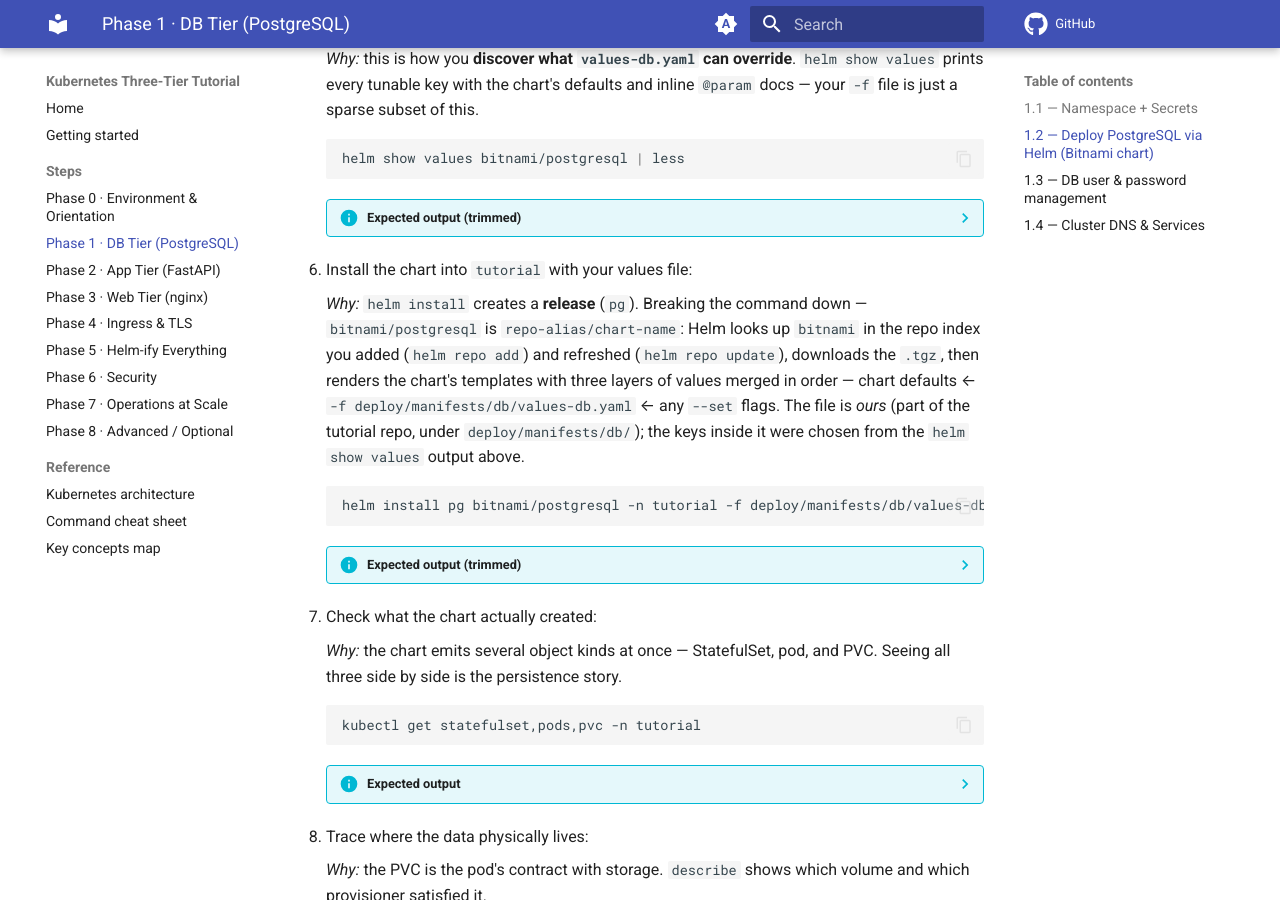
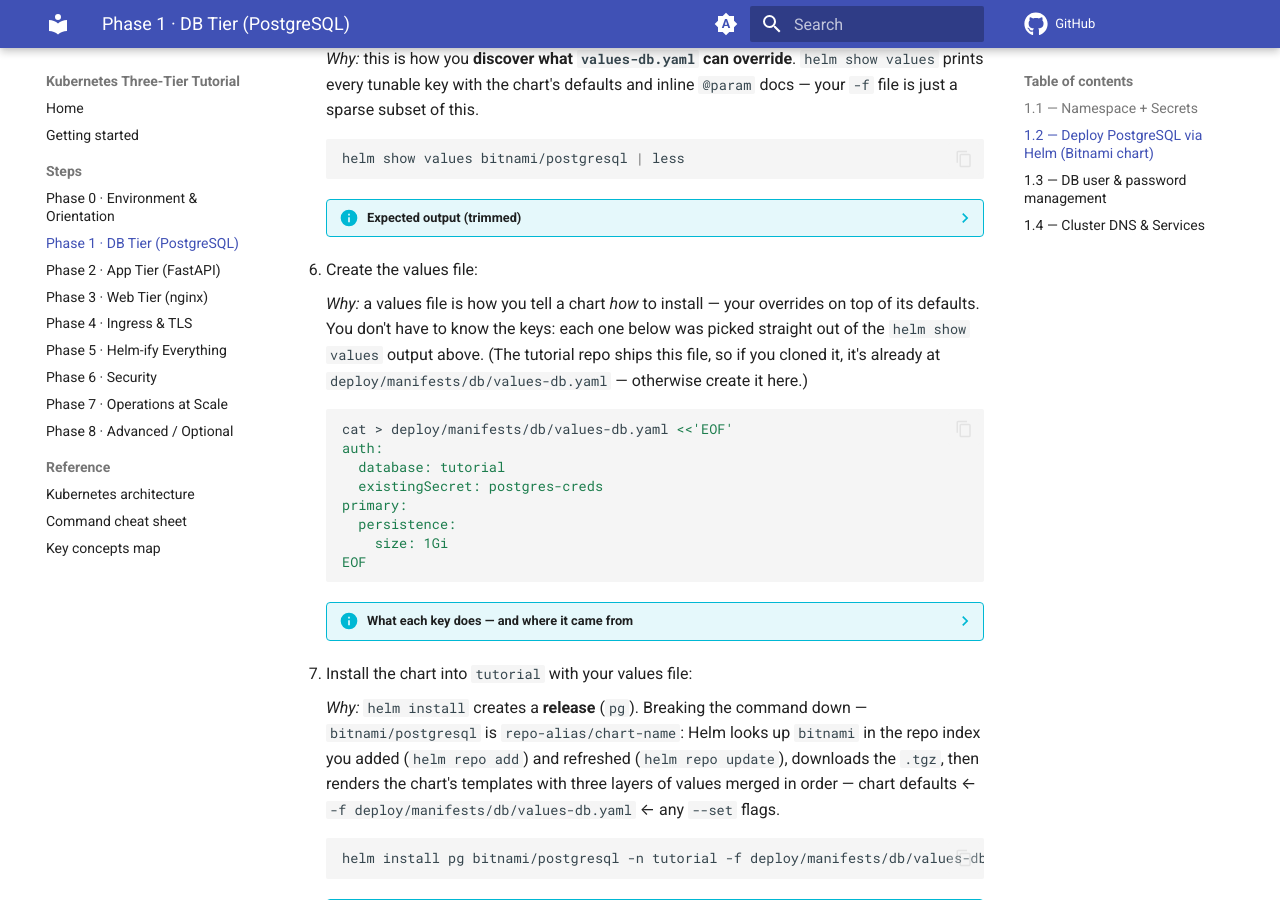
Before and after one commit to francoisharmse/k8s-tutorial, an MkDocs documentation site: the page built from docs/steps/phase-1.md, in a window 1280 px wide and 900 px high, scrolled down 2945 px. Built offline with MkDocs 1.6.1 and Material for MkDocs 9.7.7, drawn with Linux system fonts in a browser that asks for light colours; comment, search, counter and statistics services are not loaded.

Commit message:
Split Phase 1 database setup step 6 into separate values file creation and installation steps with expanded inline documentation on values file purpose and key origins

````diff
--- a/docs/steps/phase-1.md
+++ b/docs/steps/phase-1.md
@@ -286,16 +286,45 @@ StorageClass.
             from step 1.1 instead of generating a random password.
         3.  We shrink `primary.persistence.size` to `1Gi` for a local cluster.
 
-6.  Install the chart into `tutorial` with your values file:
+6.  Create the values file:
+
+    *Why:* a values file is how you tell a chart *how* to install — your
+    overrides on top of its defaults. You don't have to know the keys: each
+    one below was picked straight out of the `helm show values` output above.
+    (The tutorial repo ships this file, so if you cloned it, it's already at
+    `deploy/manifests/db/values-db.yaml` — otherwise create it here.)
+
+    ```bash
+    cat > deploy/manifests/db/values-db.yaml <<'EOF'
+    auth:
+      database: tutorial
+      existingSecret: postgres-creds
+    primary:
+      persistence:
+        size: 1Gi
+    EOF
+    ```
+
+    ??? info "What each key does — and where it came from"
+
+        | Key | Effect | Found via |
+        |-----|--------|-----------|
+        | `auth.database` | database created on first boot | `helm show values` → `auth:` section |
+        | `auth.existingSecret` | read the admin password from the 1.1 Secret instead of generating a random one — the chart looks for a `postgres-password` key in it | `helm show values` → `auth.existingSecret` |
+        | `primary.persistence.size` | shrink the 8Gi default to 1Gi for a local cluster | `helm show values` → `primary.persistence` |
+
+        No file created? No problem — the same keys could be passed inline as
+        `--set auth.database=tutorial --set auth.existingSecret=postgres-creds …`,
+        but a file is repeatable, reviewable, and commit-able.
+
+7.  Install the chart into `tutorial` with your values file:
 
     *Why:* `helm install` creates a **release** (`pg`). Breaking the command
     down — `bitnami/postgresql` is `repo-alias/chart-name`: Helm looks up
     `bitnami` in the repo index you added (`helm repo add`) and refreshed
     (`helm repo update`), downloads the `.tgz`, then renders the chart's
     templates with three layers of values merged in order — chart defaults ←
-    `-f deploy/manifests/db/values-db.yaml` ← any `--set` flags. The file is
-    *ours* (part of the tutorial repo, under `deploy/manifests/db/`); the keys
-    inside it were chosen from the `helm show values` output above.
+    `-f deploy/manifests/db/values-db.yaml` ← any `--set` flags.
 
     ```bash
     helm install pg bitnami/postgresql -n tutorial -f deploy/manifests/db/values-db.yaml
````
Also changed, not shown: other parts of docs/steps/phase-1.md (+4 -4 lines), 1 other file.
